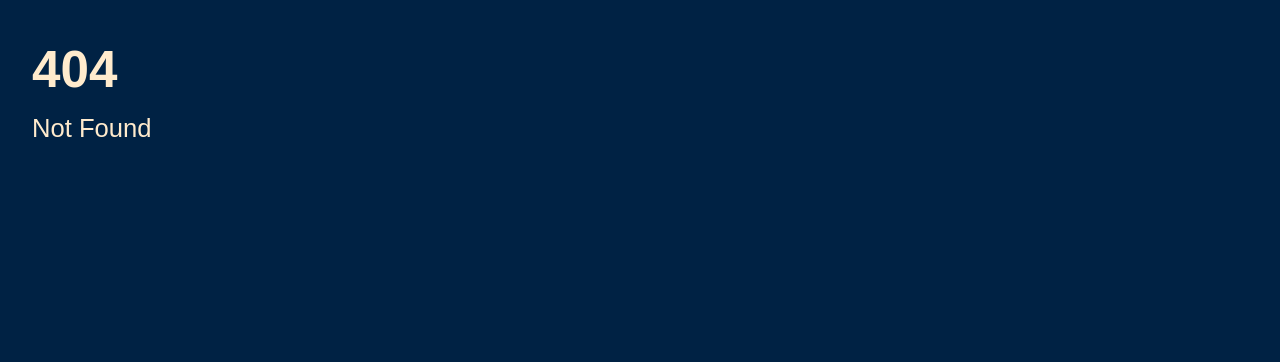
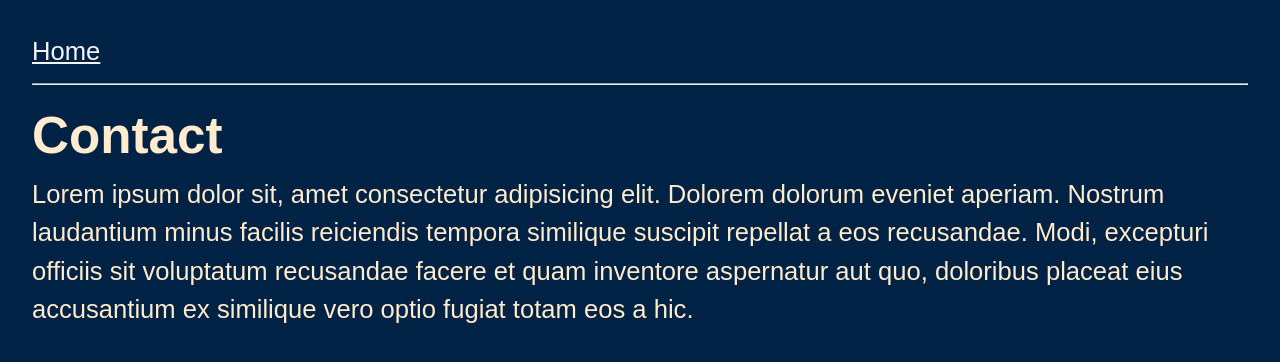
Before and after one commit to robots4life/workshop-001-svelte-demo, a SvelteKit app in the folder sveltekit/: page /contact in a window 1280 px wide. Before the commit this address had no page. Shown: the top 362 px of the page. Built offline with nearby package versions, Linux system fonts and the light colour scheme.

Commit message:
create about and contact page

```diff
--- /dev/null
+++ b/sveltekit/src/routes/contact/+page.svelte
@@ -0,0 +1,11 @@
+<a href="/">Home</a>
+<hr />
+
+<h1>Contact</h1>
+
+<p>
+	Lorem ipsum dolor sit, amet consectetur adipisicing elit. Dolorem dolorum eveniet aperiam. Nostrum
+	laudantium minus facilis reiciendis tempora similique suscipit repellat a eos recusandae. Modi,
+	excepturi officiis sit voluptatum recusandae facere et quam inventore aspernatur aut quo,
+	doloribus placeat eius accusantium ex similique vero optio fugiat totam eos a hic.
+</p>
```
Also changed, not shown: sveltekit/src/routes/+page.svelte (+7 -1 lines), sveltekit/src/routes/about/+page.svelte (added, +9 -0 lines), 1 other file (tests, documents, lock files or other folders).
